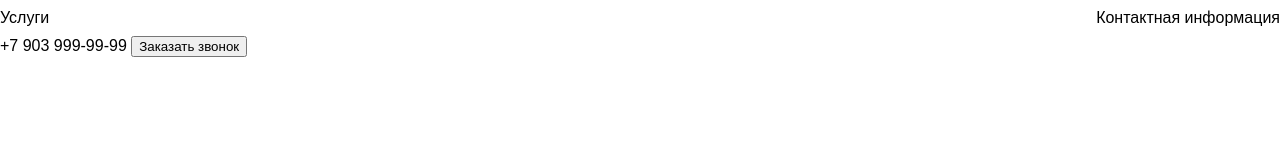
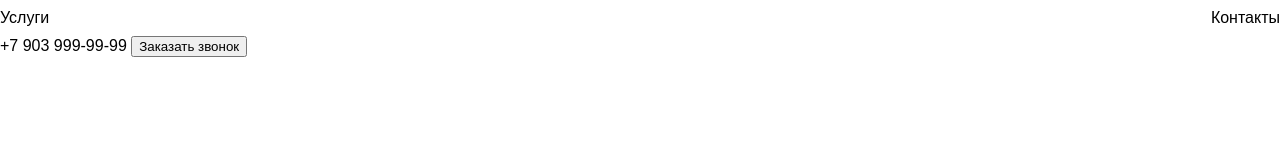
Before and after one commit to KseniyaVarlamova/special-app, a plain HTML site: page index.html in a window 1280 px wide. Drawn offline with Linux system fonts and the light colour scheme.

Commit message:
Конкнтная инф

```diff
--- a/index.html
+++ b/index.html
@@ -13,7 +13,7 @@
     <header>
         <nav>
             <a href="#services">Услуги</a>
-            <a href="#contacts">Контактная информация</a>
+            <a href="#contacts">Контакты</a>
         </nav>
         <div>
             <a href="tel:+79039999999">+7 903 999-99-99</a>
```
